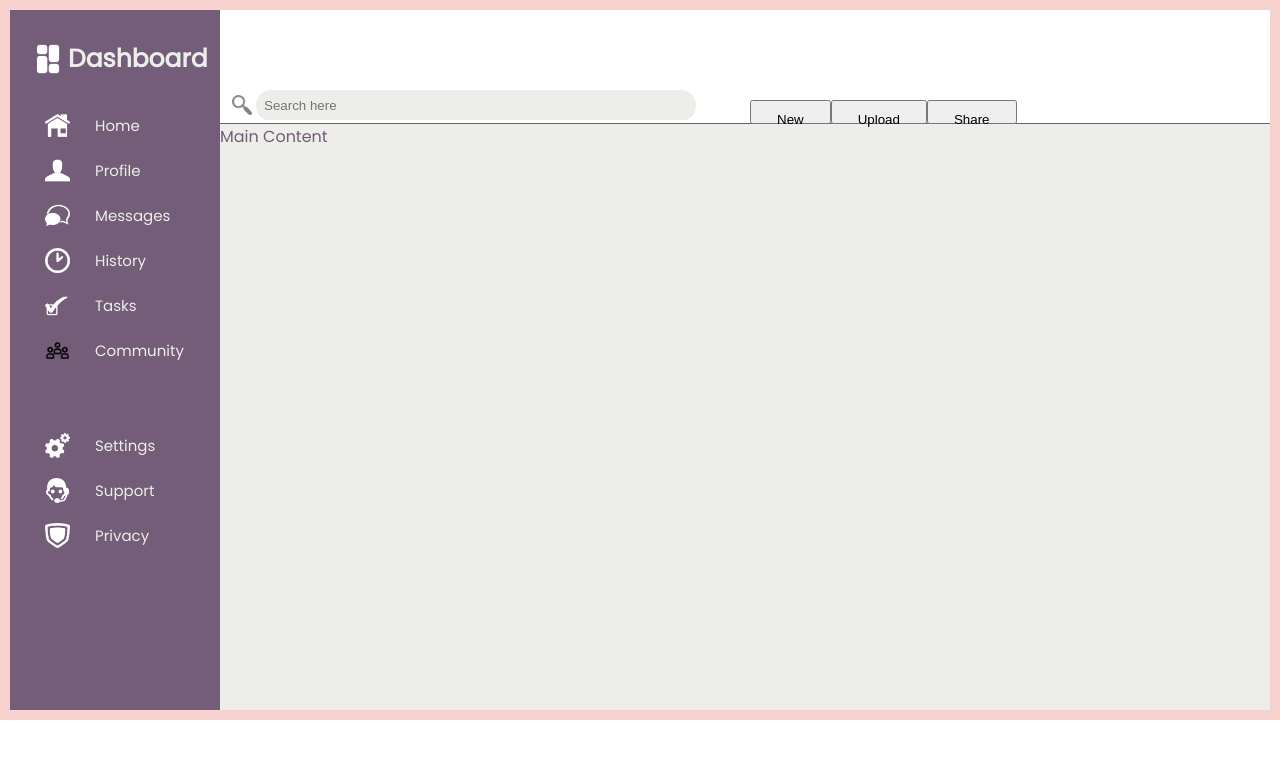
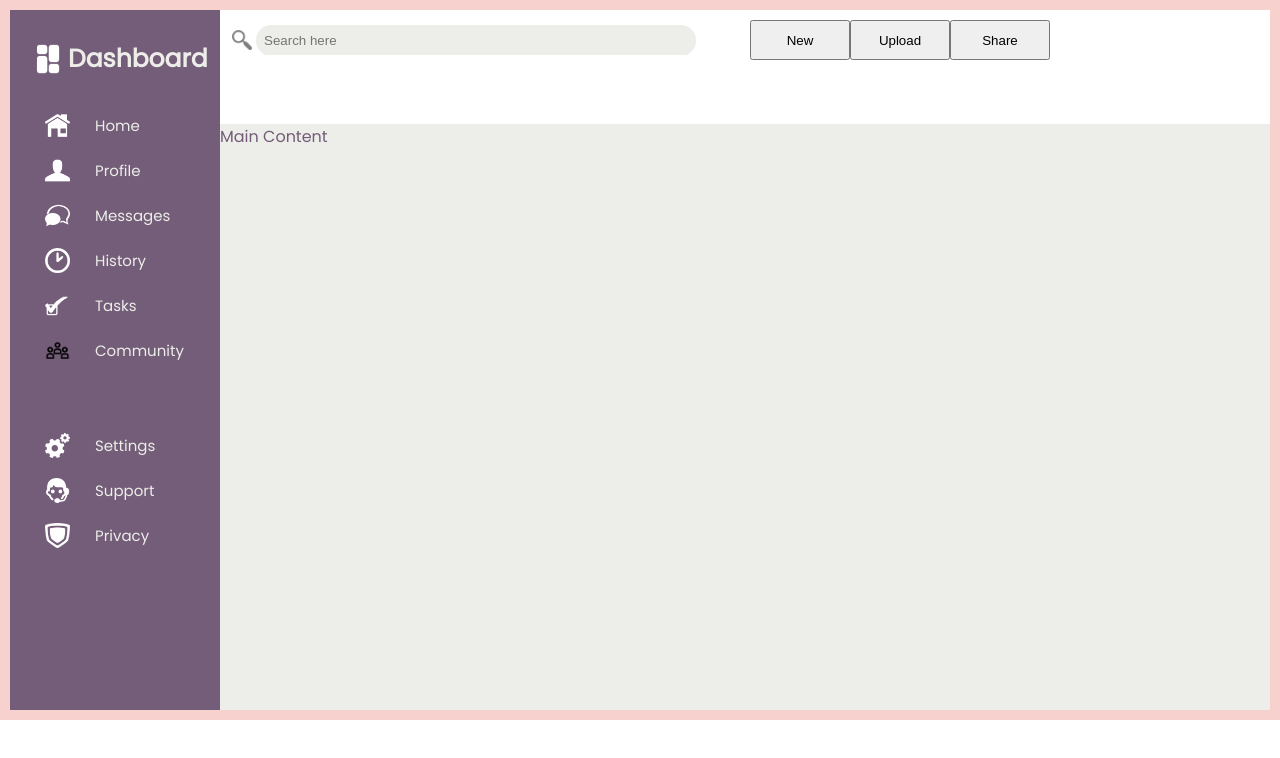
Before and after one commit to csbuan/theodinproject, a plain HTML site: page admin-dashboard/index.html in a window 1280 px wide. Drawn offline with Linux system fonts and the light colour scheme; files whose address does not match are found by name.

Commit message:
clean up

```diff
--- a/admin-dashboard/style.css
+++ b/admin-dashboard/style.css
@@ -61,7 +61,7 @@ body {
 .header {
     background-color: #ffffff;
     color: #735d78;
-    border-bottom: 1px solid #735d78;
+    /* border-bottom: 1px solid #735d78; */
     grid-row: 1 / 7;
     grid-column: 3 / span 10;
     display: flex;
@@ -129,7 +129,7 @@ h1 {
     border: none;
     display: flex;
     position: relative;
-    top: 70px;
+    top: 5px;
     width: 500px;
 }
 
@@ -152,22 +152,23 @@ h1 {
     height: 20px;
     padding: 2px;
     display: flex;
-    align-self: center;
+    align-self: center; */
     /* display: flex;
     position: relative;
     top: 61px; */
 }
 
+
 .headerBtns {
     display: flex;
-    height: 30px;
-    width: 30px;
     margin: 10px;
-    position: relative;
-    top: 60px;
+    /* float: left; */
 }
 
-.header-btn {
-    margin: 20px 0px 0px ;
-    padding: 10px 25px;
+.header-btn { /* navigates each button properties */
+    display: inline-block;
+    margin: 0px ;
+    padding: 10px;
+    height: 40px;
+    width: 100px;
 }
```
Also changed, not shown: admin-dashboard/index.html (+2 -0 lines), landing-page/app.js (deleted, +0 -28 lines).
